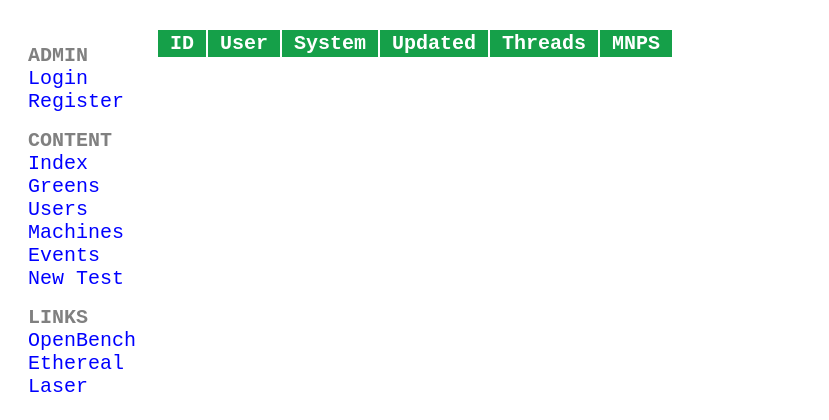
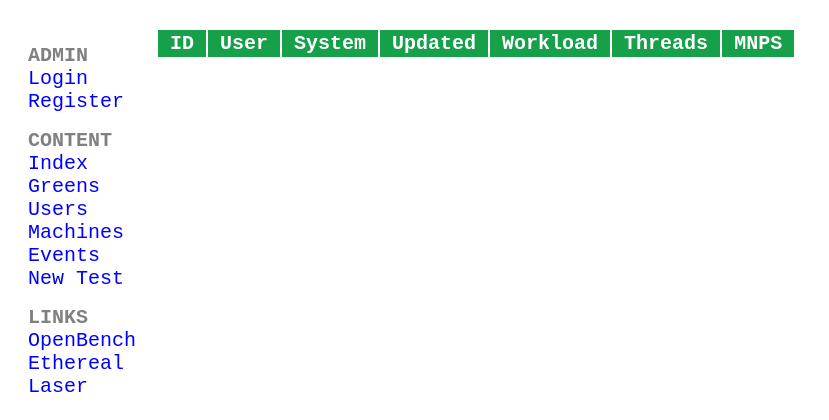
Before and after one commit to AndyGrant/OpenBench, a Django app: page /machines/ in a window 1280 px wide. Shown: the top 420 px of the page, without its empty margins (0-829 px from the left). Run offline with Django 3.2, Linux system fonts and the light colour scheme; data that the repository does not hold is empty.

Commit message:
Show current workload on the machines page

```diff
--- a/OpenBench/models.py
+++ b/OpenBench/models.py
@@ -34,6 +34,7 @@ class Machine(Model):
     threads  = IntegerField(default=0)
     mnps     = FloatField(default=0.00)
     updated  = DateTimeField(auto_now=True)
+    workload = ForeignKey('Test', PROTECT, related_name='workload', default=1)
 
     def __str__(self):
         return '{0}-{1} ({2})'.format(self.owner, self.osname, self.id)
--- a/OpenBench/views.py
+++ b/OpenBench/views.py
@@ -434,8 +434,12 @@ def getWorkload(request):
     except: return HttpResponse('Bad Machine')
 
     # Find an active Test to work on
-    try: test = OpenBench.utils.getWorkload(machine)
-    except: return HttpResponse('None')
+    try:
+        test = OpenBench.utils.getWorkload(machine)
+        machine.workload = test
+        machine.save()
+    except:
+        return HttpResponse('None')
 
     # Create or fetch the Results
     try: result = OpenBench.utils.getResult(machine, test)
--- a/Templates/OpenBench/machines.html
+++ b/Templates/OpenBench/machines.html
@@ -13,6 +13,7 @@
         <th>User</th>
         <th>System</th>
         <th>Updated</th>
+        <th>Workload</th>
         <th>Threads</th>
         <th>MNPS</th>
     </tr>
@@ -22,6 +23,7 @@
         <td>{{machine.owner}}</td>
         <td>{{machine.osname}}</td>
         <td>{{machine.updated|date:'Y-m-d H:i'}}</td>
+        <td> <a href="viewTest/{{machine.workload.id}}">{{machine.workload.dev.name}}</a></td>
         <td class="numeric">{{machine.threads}}</td>
         <td class="numeric">{{machine.mnps|twoDigitPrecision}}</td>
     </tr>
```
